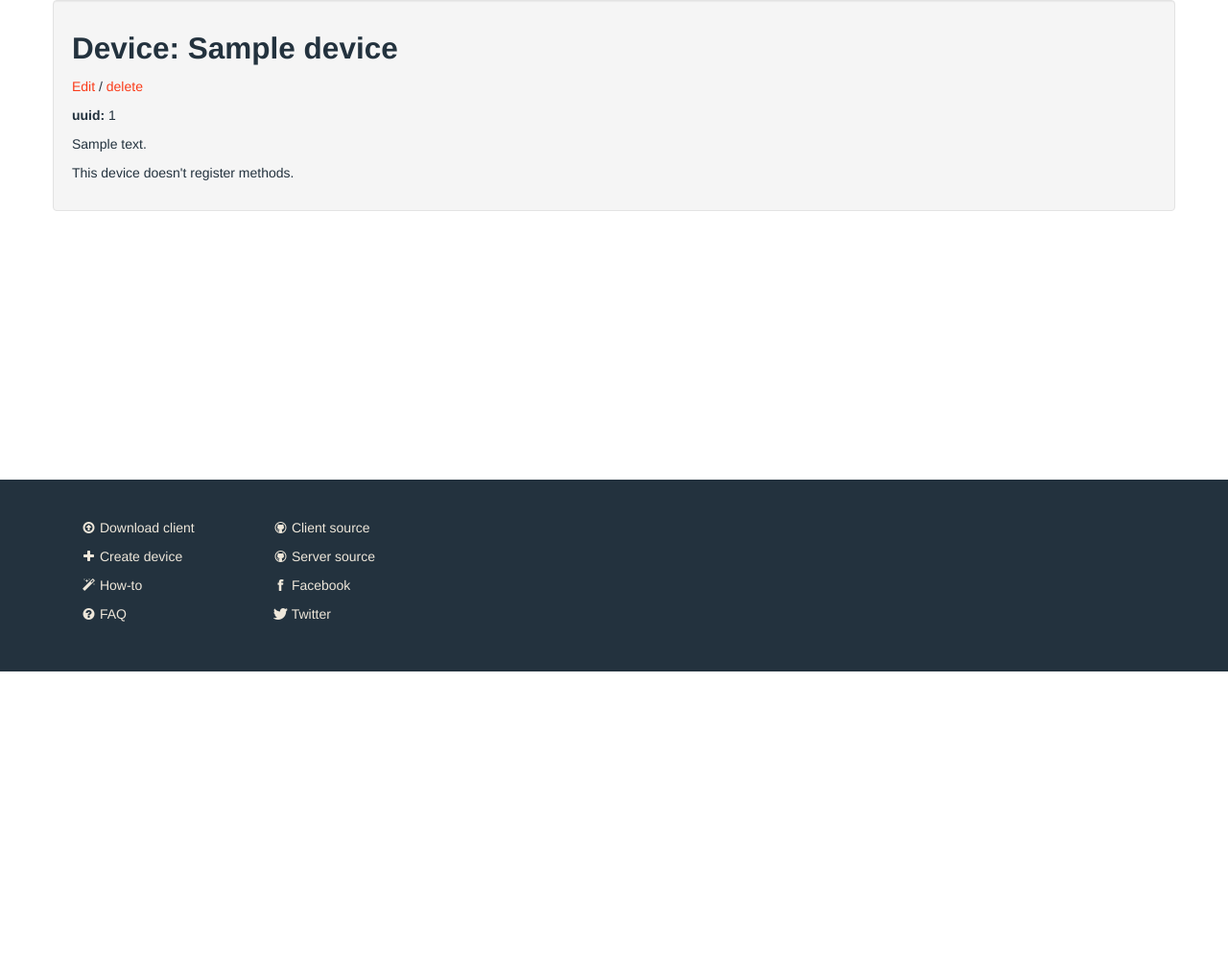
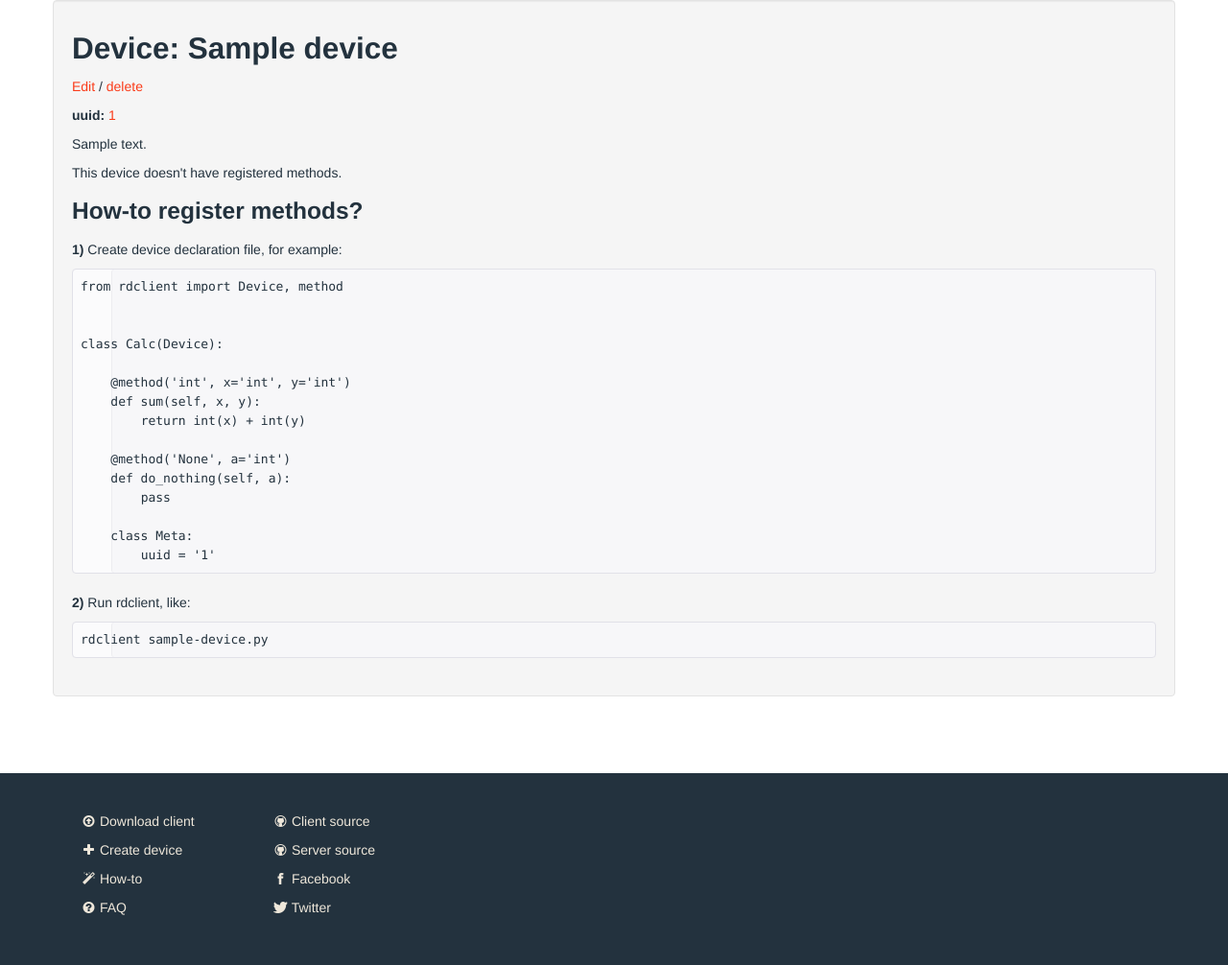
Before and after one commit to nvbn/rdevices-server, a Django app: a page that uses devices/templates/devices/item.html in a window 1280 px wide. Shown: the part 100-1106 px from the top of the page at 96% size. Before the commit the page ends 800 px from the top, so only its background shows below. Run offline with Django 3.2, Linux system fonts and the light colour scheme; a user stored in the database is signed in; tables that the repository leaves empty hold one stand-in row (values such as "Sample post"); data that the repository does not hold is empty; style sheets or scripts are compiled from the project's sources; some libraries are stand-ins or nearby versions.

Commit message:
Improve device without methods page

```diff
--- a/devices/templates/devices/item.html
+++ b/devices/templates/devices/item.html
@@ -1,6 +1,7 @@
 {% extends "base.html" %}
 
 {% load bootstrap %}
+{% load pytils_translit %}
 
 {% block content %}
     <div class='span12 well'>
@@ -10,7 +11,12 @@
             <a href="{% url 'devices_delete' device.slug %}">delete</a>
         </p>
         <p>
-            <strong>uuid:</strong> {{ device.uuid }}
+            <strong>uuid:</strong>
+            <a
+                href='#'
+                data-toggle="tooltip"
+                title='Set it to Meta.uuid in device declaration'
+            >{{ device.uuid }}</a>
         </p>
         <p>{{ device.description }}</p>
         {% if device.methods.count %}
@@ -52,6 +58,7 @@
                                 active
                             {% endif %}
                             ' id="info-{{ pair.method.slug }}"
+                        >
                             <p>{{ pair.method.description }}</p>
                             {% if pair.method.spec %}
 <pre class='prettyprint linenums'>
@@ -96,7 +103,30 @@
                 <hr />
             {% endfor %}
         {% else %}
-            <p>This device doesn't register methods.</p>
+            <p>This device doesn't have registered methods.</p>
+            <h3>How-to register methods?</h3>
+            <p><strong>1)</strong> Create device declaration file, for example:</p>
+<pre class='prettyprint linenums'>
+from rdclient import Device, method
+
+
+class Calc(Device):
+
+    @method('int', x='int', y='int')
+    def sum(self, x, y):
+        return int(x) + int(y)
+
+    @method('None', a='int')
+    def do_nothing(self, a):
+        pass
+
+    class Meta:
+        uuid = '{{ device.uuid }}'
+</pre>
+        <p><strong>2)</strong> Run rdclient, like:</p>
+<pre class='prettyprint linenums'>
+rdclient {{ device.name|slugify }}.py
+</pre>
         {% endif %}
     </div>
 {% endblock %}
--- a/rdevices/settings/base.py
+++ b/rdevices/settings/base.py
@@ -132,6 +132,7 @@ INSTALLED_APPS = (
     'userena',
     'bootstrapform',
     'widget_tweaks',
+    'pytils',
 )
 # A sample logging configuration. The only tangible logging
 # performed by this configuration is to send an email to
```
Also changed, not shown: 1 other file.
